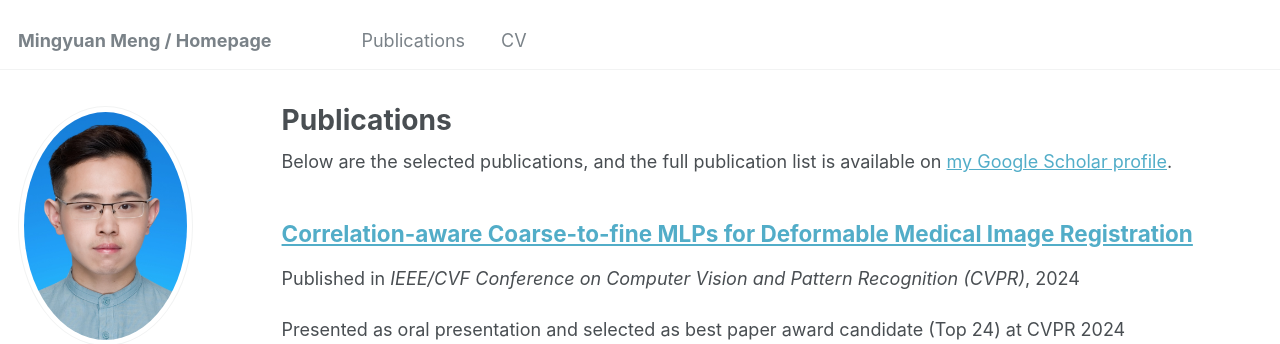
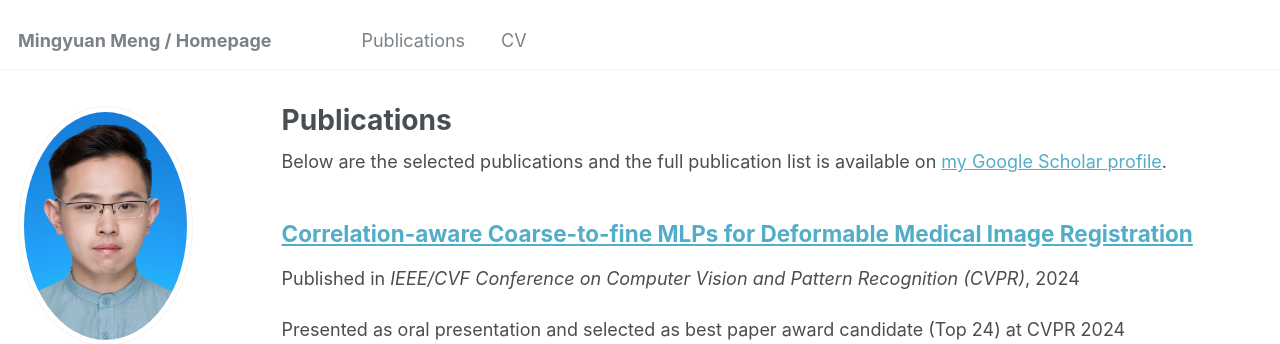
Before and after one commit to MungoMeng/mungomeng.github.io, a Jekyll site: the page built from _pages/publications.md, in a window 1280 px wide and 900 px high. Shown: the top 344 px of the window. Built offline with Jekyll 4.4.1, drawn with Linux system fonts in a browser that asks for light colours; some web fonts are replaced.

Commit message:
Update publications.md

```diff
--- a/_pages/publications.md
+++ b/_pages/publications.md
@@ -6,7 +6,7 @@ author_profile: true
 ---
 
 {% if site.author.googlescholar %}
-  <div class="wordwrap">Below are the selected publications, and the full publication list is available on <a href="{{site.author.googlescholar}}">my Google Scholar profile</a>.</div>
+  <div class="wordwrap">Below are the selected publications and the full publication list is available on <a href="{{site.author.googlescholar}}">my Google Scholar profile</a>.</div>
 {% endif %}
 
 {% include base_path %}
```
